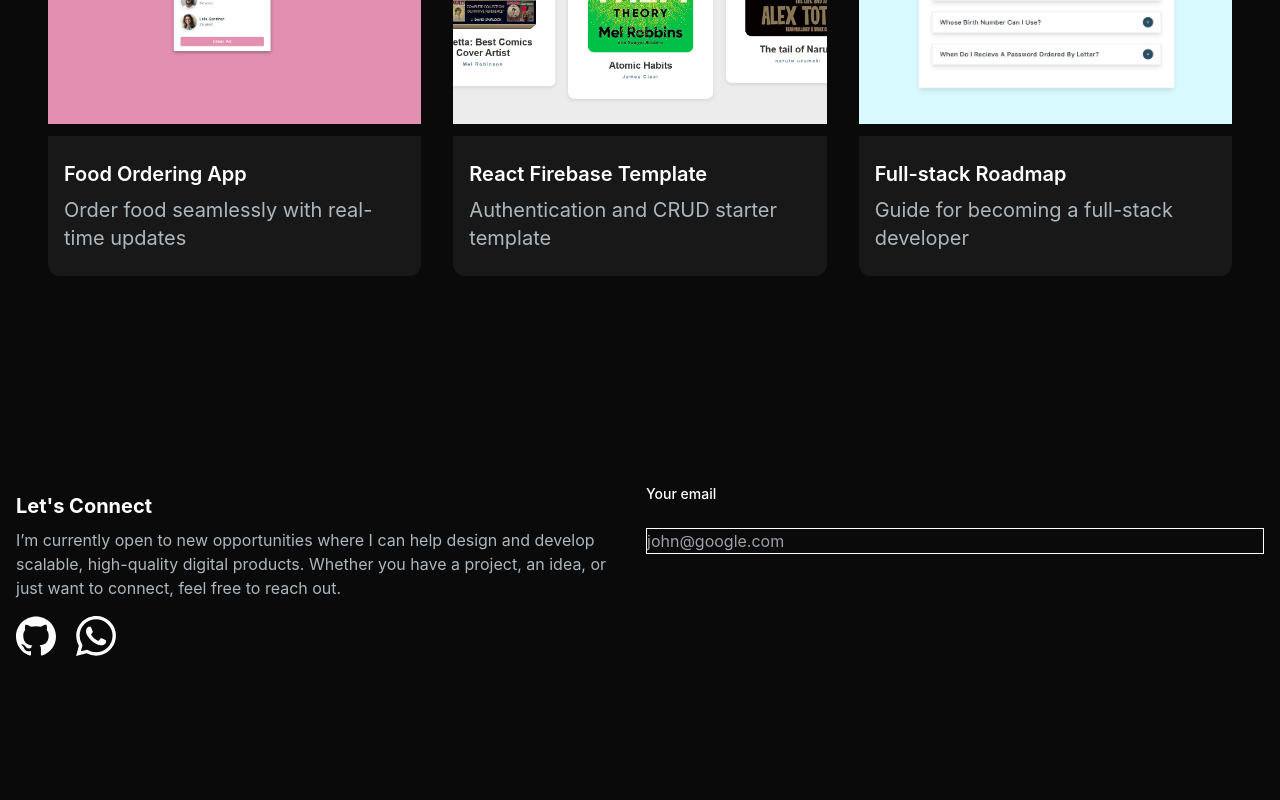
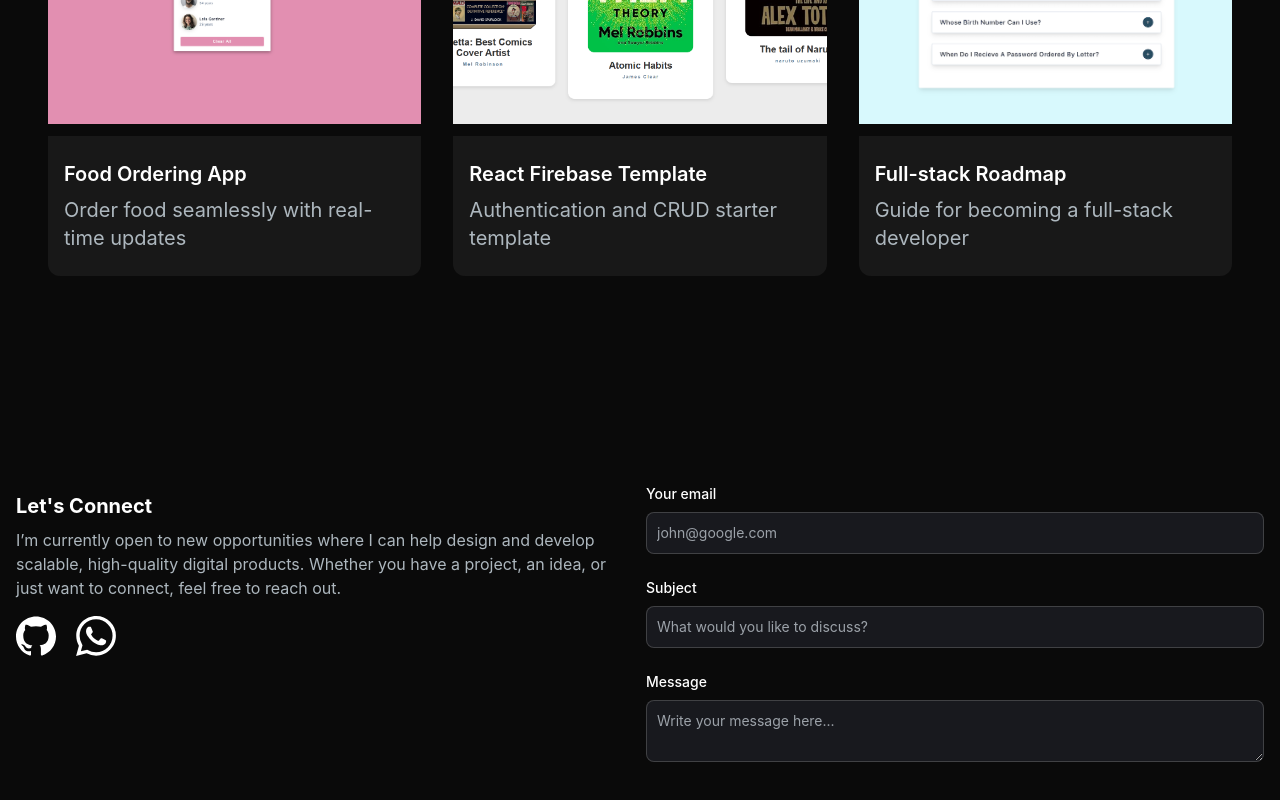
Before and after one commit to mupenziherve/non-stop-challenges, a Next.js app in the folder my-portifolio/portifolio/: page / in a window 1280 px wide. Shown: the part 2234-3034 px from the top of the page. Built offline with nearby package versions, Linux system fonts and the light colour scheme.

Commit message:
finishing email Sectios

```diff
--- a/my-portifolio/portifolio/app/components/EmailSection.jsx
+++ b/my-portifolio/portifolio/app/components/EmailSection.jsx
@@ -39,10 +39,53 @@
         </div>
       </div>
       <div>
-        <form className="flex flex-col gap-4 ">
-          <label htmlFor="email" className="text-white block md:mb-2 text-sm font-medium ">Your email</label>
-          <input type="email" id="email" required placeholder="john@google.com"
-          className="bg-[#1819E] border border-[#929292543] placeholder-[#9CA2A9]"></input>
+        <form className="flex flex-col">
+          <div className="mb-6">
+            <label
+              htmlFor="email"
+              className="text-white block mb-2 text-sm font-medium "
+            >
+              Your email
+            </label>
+            <input
+              type="email"
+              id="email"
+              required
+              placeholder="john@google.com"
+              className="bg-[#18191E] border border-[#92929254] placeholder-[#9CA2A9] text-gray-100  text-sm rounded-lg block w-full p-2.5"
+            ></input>
+          </div>
+
+          <div className="mb-6">
+            <label
+              htmlFor="subject"
+              className="text-white mb-2 block text-sm font-medium "
+            >
+              Subject
+            </label>
+            <input
+              type="text"
+              id="subject"
+              required
+              placeholder="What would you like to discuss?"
+              className="bg-[#18191E] border border-[#92929254] placeholder-[#9CA2A9] text-gray-100  text-sm rounded-lg block w-full p-2.5"
+            ></input>
+          </div>
+
+          <div className="mb-6">
+            <label
+              htmlFor="message"
+              className="text-white block mb-2 text-sm font-medium "
+            >
+              Message
+            </label>
+            <textarea
+              name="message"
+              id="message"
+              className="bg-[#18191E] border border-[#92929254] placeholder-[#9CA2A9] text-gray-100  text-sm rounded-lg block w-full p-2.5"
+              placeholder="Write your message here..."
+            ></textarea>
+          </div>
         </form>
       </div>
     </section>
```
